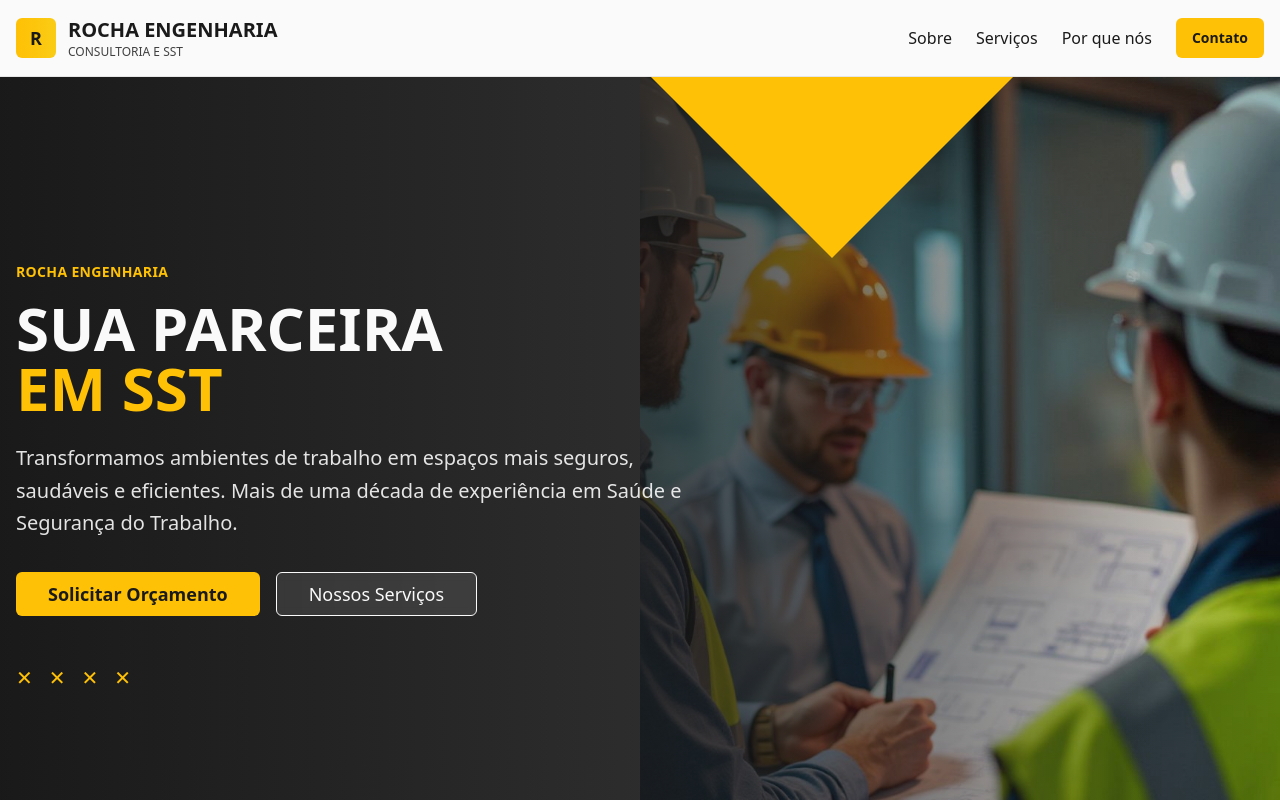
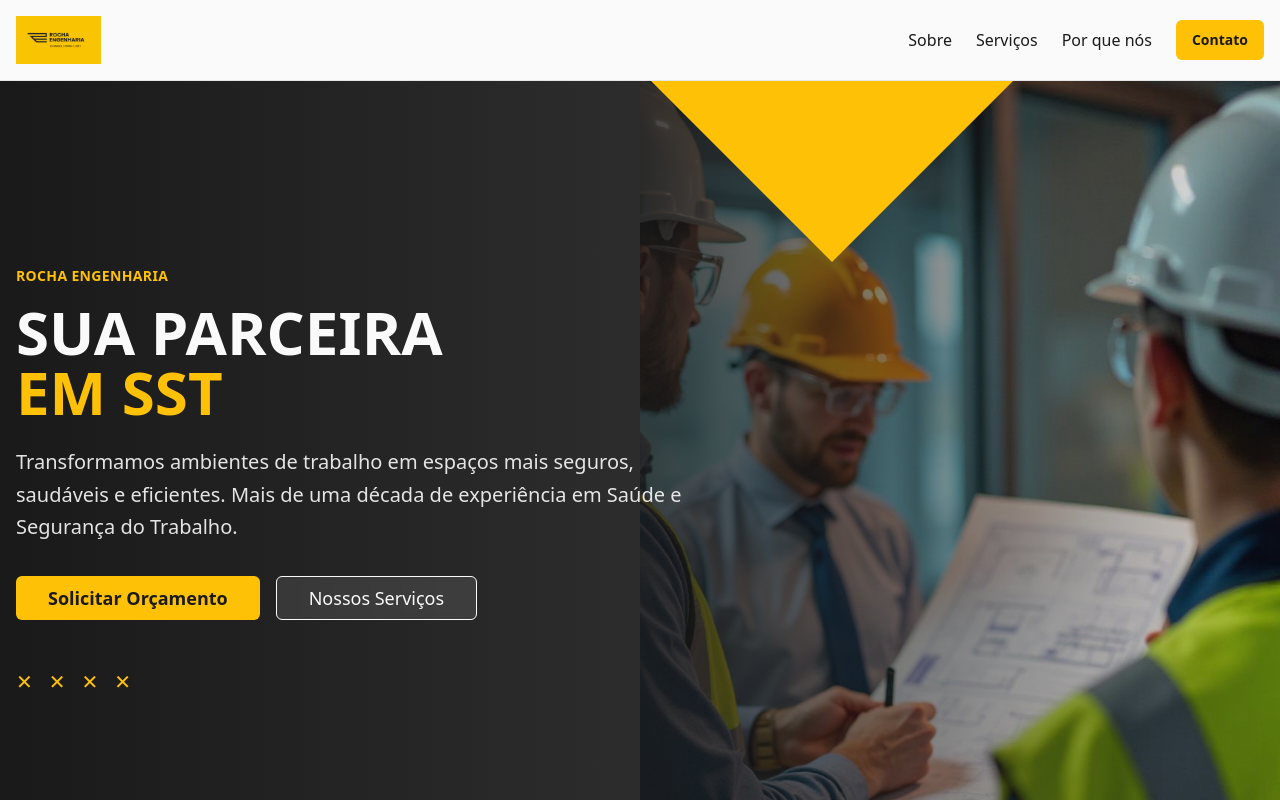
Before and after one commit to wilsonsantosrocha28-blip/rocha-eng-sst, a React (Vite) app: page / in a window 1280 px wide. Shown: the top 800 px of the page. Built offline with nearby package versions, Linux system fonts and the light colour scheme.

Commit message:
Add logo to website
Add the company logo to the website.

```diff
--- a/src/components/Header.tsx
+++ b/src/components/Header.tsx
@@ -10,13 +10,11 @@ const Header = () => {
     <header className="bg-background border-b border-border sticky top-0 z-50">
       <div className="container mx-auto px-4 py-4 flex items-center justify-between">
         <div className="flex items-center space-x-3">
-          <div className="w-10 h-10 bg-gradient-to-r from-brand-gold to-yellow-400 rounded-md flex items-center justify-center">
-            <span className="text-brand-dark font-bold text-lg">R</span>
-          </div>
-          <div>
-            <h1 className="text-xl font-bold text-brand-dark">ROCHA ENGENHARIA</h1>
-            <p className="text-xs text-brand-gray">CONSULTORIA E SST</p>
-          </div>
+          <img
+            src="/lovable-uploads/6737829a-cb2a-4dba-b913-8f5d08d5b8a9.png"
+            alt="Rocha Engenharia - Consultoria e SST"
+            className="h-12 w-auto"
+          />
         </div>
 
         <nav className="hidden md:flex items-center space-x-6">
```
Also changed, not shown: public/lovable-uploads/6737829a-cb2a-4dba-b913-8f5d08d5b8a9.png (added).
